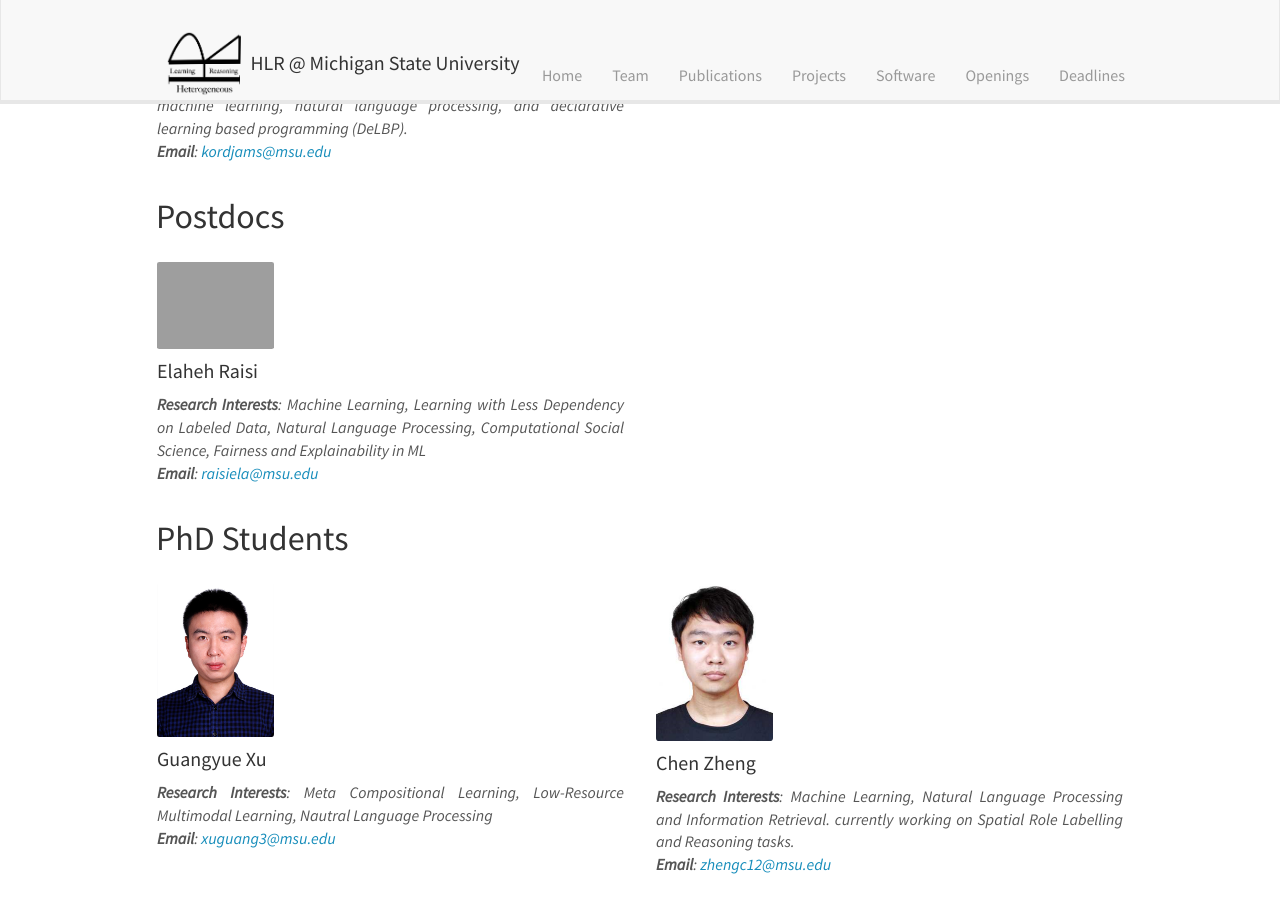
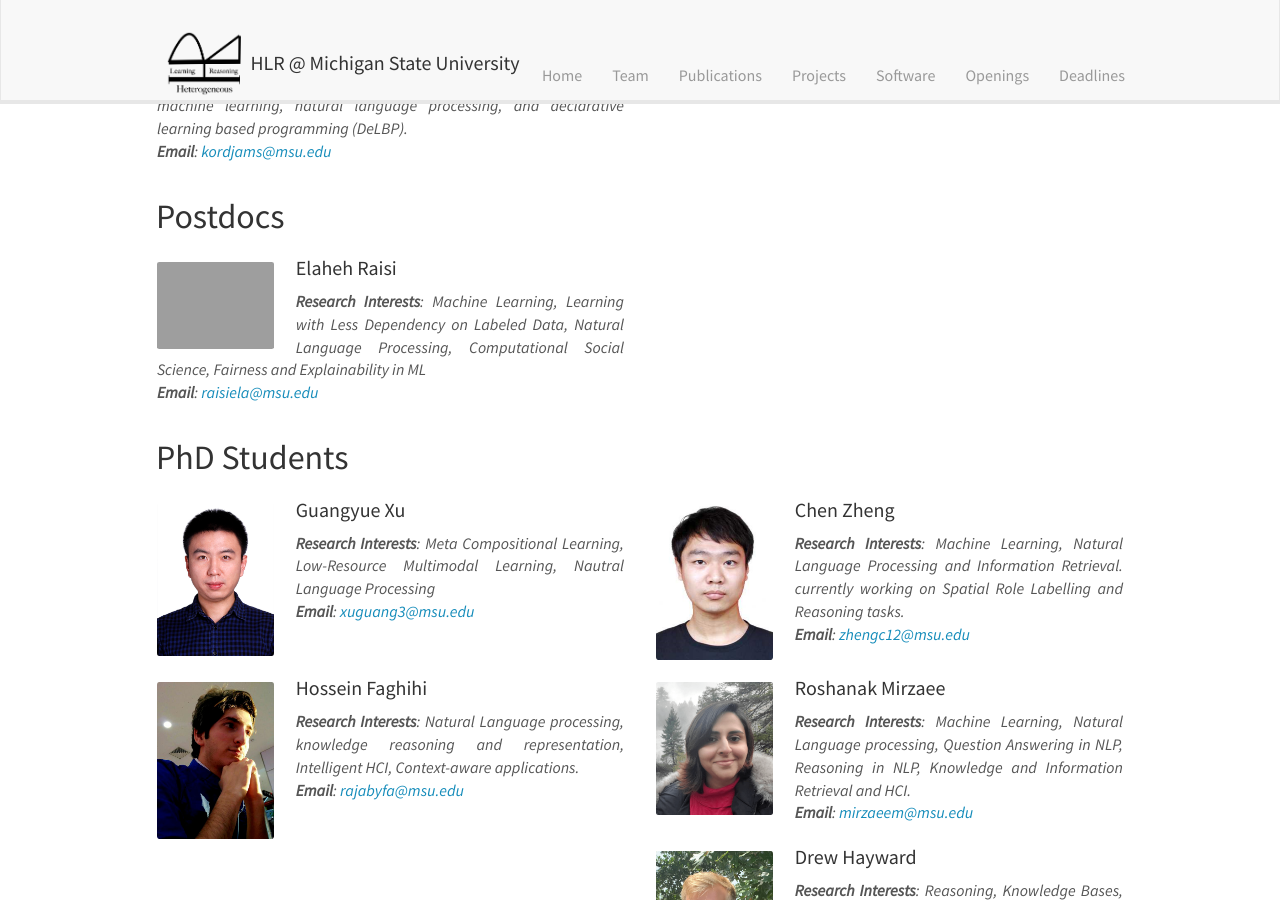
Before and after one commit to HLR/HLR.github.io, a Jekyll site: the page built from _pages/team.md, in a window 1280 px wide and 900 px high, scrolled down 1230 px. Built offline with Jekyll 4.4.1, drawn with Linux system fonts in a browser that asks for light colours; nearby versions of some CDN libraries.

Commit message:
undo previous changes

```diff
--- a/_pages/team.md
+++ b/_pages/team.md
@@ -36,7 +36,7 @@
 <div class="row">
 {% for member in site.data.postdocs %}
 <div class="col-sm-6 clearfix">
-  <img src="{{ site.url }}{{ site.baseurl }}/images/profiles/{{ member.photo }}" class="img-responsive" width="25%"/>
+  <img src="{{ site.url }}{{ site.baseurl }}/images/profiles/{{ member.photo }}" class="img-responsive" width="25%" style="float: left"/>
   <h4><a href="{{ member.webpage }}" style="color:inherit">{{ member.name }}</a></h4>
   <i><b>Research Interests</b>: {{ member.research_interest }}<br><b>Email</b>: <{{ member.email }}></i>
 </div>
@@ -47,7 +47,7 @@
 <div class="row">
 {% for member in site.data.phd_students %}
 <div class="col-sm-6 clearfix">
-  <img src="{{ site.url }}{{ site.baseurl }}/images/profiles/{{ member.photo }}" class="img-responsive" width="25%" />
+  <img src="{{ site.url }}{{ site.baseurl }}/images/profiles/{{ member.photo }}" class="img-responsive" width="25%" style="float: left"/>
   <h4><a href="{{ member.webpage }}" style="color:inherit">{{ member.name }}</a></h4>
   <i><b>Research Interests</b>: {{ member.research_interest }}<br><b>Email</b>: <{{ member.email }}></i>
 </div>
@@ -59,7 +59,7 @@
 <div class="row">
 {% for member in site.data.master_students %}
 <div class="col-sm-6 clearfix">
-  <img src="{{ site.url }}{{ site.baseurl }}/images/profiles/{{ member.photo }}" class="img-responsive" width="25%" />
+  <img src="{{ site.url }}{{ site.baseurl }}/images/profiles/{{ member.photo }}" class="img-responsive" width="25%" style="float: left" />
   <h4><a href="{{ member.webpage }}" style="color:inherit">{{ member.name }}</a></h4>
   <i><b>Email</b>: <{{ member.email }}></i>
 </div>
@@ -70,7 +70,7 @@
 <div class="row">
 {% for member in site.data.undergrads %}
 <div class="col-sm-6 clearfix">
-  <img src="{{ site.url }}{{ site.baseurl }}/images/profiles/{{ member.photo }}" class="img-responsive" width="25%" />
+  <img src="{{ site.url }}{{ site.baseurl }}/images/profiles/{{ member.photo }}" class="img-responsive" width="25%" style="float: left"/>
   <h4><a href="{{ member.webpage }}" style="color:inherit">{{ member.name }}</a></h4>
   <i><b>Email</b>: <{{ member.email }}>
 </div>
```
